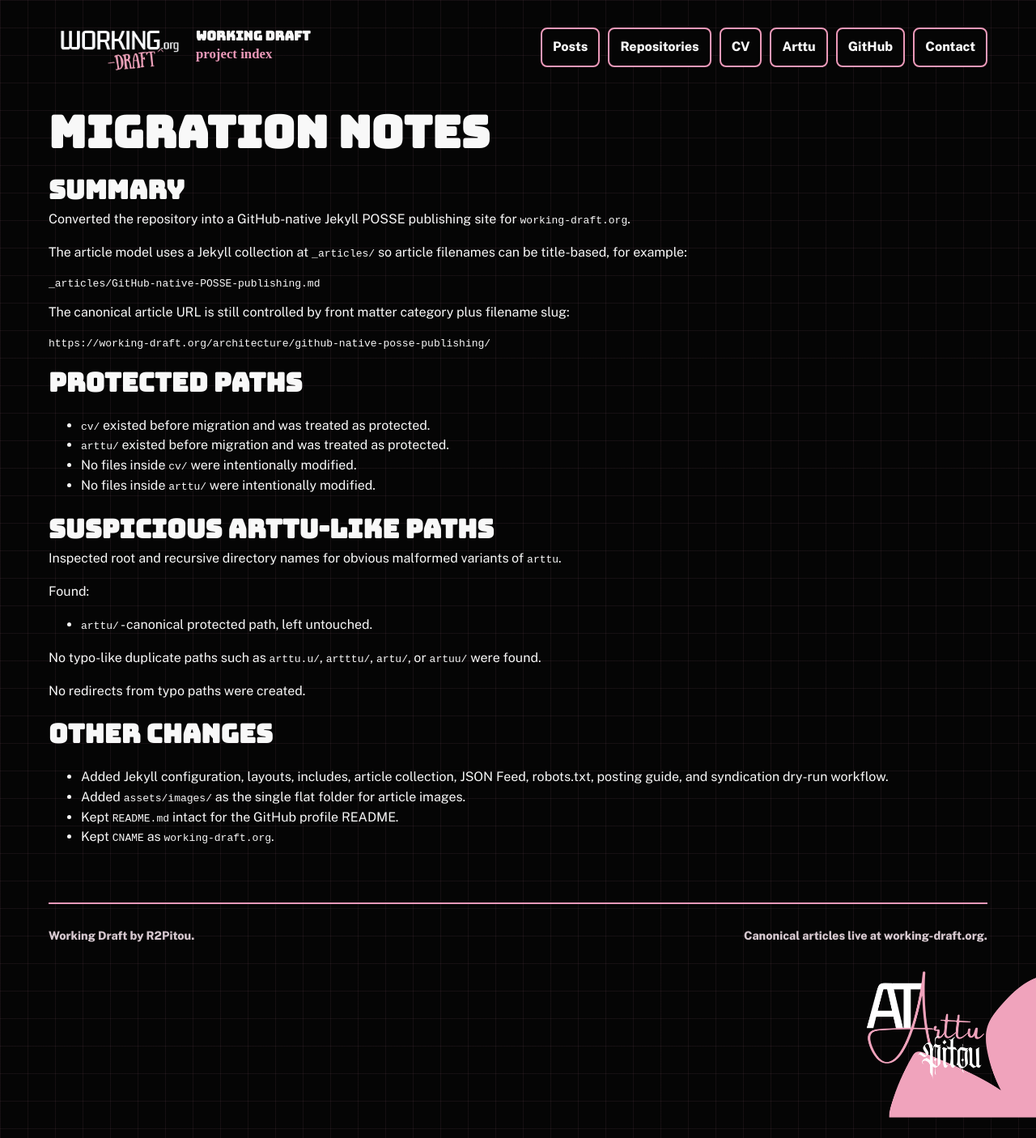
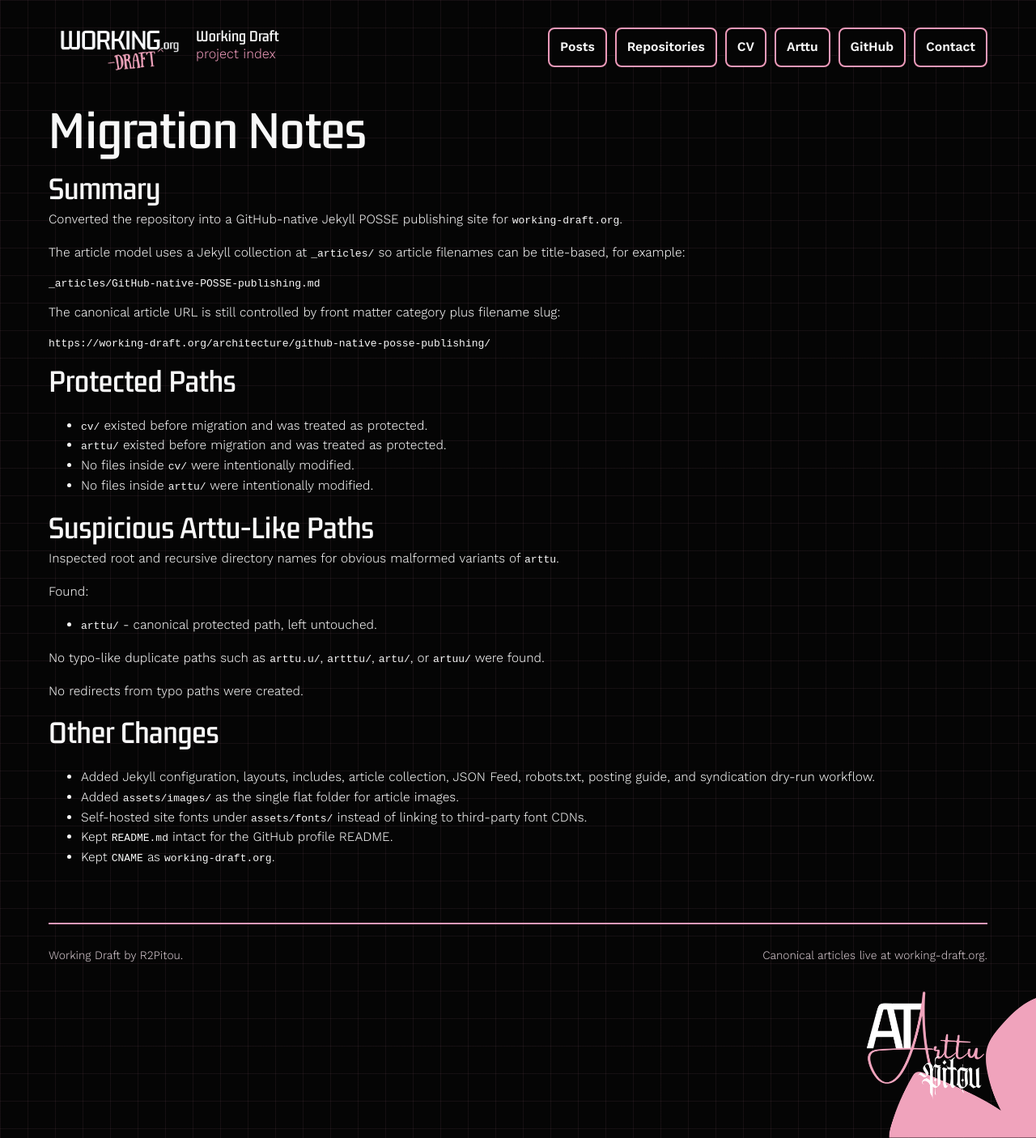
Before and after one commit to R2Pitou/R2Pitou, a Jekyll site: the page built from MIGRATION_NOTES.md, in a window 1280 px wide. Shown: the whole page at 81% size. Built offline with Jekyll 4.4.1, drawn with Linux system fonts in a browser that asks for light colours; some web fonts are replaced; our own code applies the rules of GitHub Pages for plain Markdown files.

Commit message:
Self-host site typography

```diff
--- a/MIGRATION_NOTES.md
+++ b/MIGRATION_NOTES.md
@@ -39,5 +39,6 @@ No redirects from typo paths were created.
 
 - Added Jekyll configuration, layouts, includes, article collection, JSON Feed, robots.txt, posting guide, and syndication dry-run workflow.
 - Added `assets/images/` as the single flat folder for article images.
+- Self-hosted site fonts under `assets/fonts/` instead of linking to third-party font CDNs.
 - Kept `README.md` intact for the GitHub profile README.
 - Kept `CNAME` as `working-draft.org`.
--- a/_includes/head.html
+++ b/_includes/head.html
@@ -4,8 +4,5 @@
 {% seo %}
 <link rel="preconnect" href="https://api.github.com">
 <link rel="preconnect" href="https://github.com">
-<link rel="preconnect" href="https://fonts.googleapis.com">
-<link rel="preconnect" href="https://fonts.gstatic.com" crossorigin>
-<link href="https://fonts.googleapis.com/css2?family=Atma:wght@500;700&family=Bungee&family=Public+Sans:wght@400;650;800&display=swap" rel="stylesheet">
 <link rel="stylesheet" href="{{ '/assets/styles.css' | relative_url }}">
 <script src="{{ '/assets/site.js' | relative_url }}" defer></script>
--- a/assets/styles.css
+++ b/assets/styles.css
@@ -1,3 +1,27 @@
+@font-face {
+  font-family: "Kdam Thmor Pro";
+  src: url("/assets/fonts/kdam-thmor-pro-400.ttf") format("truetype");
+  font-style: normal;
+  font-weight: 400;
+  font-display: swap;
+}
+
+@font-face {
+  font-family: "Kantumruy Pro";
+  src: url("/assets/fonts/kantumruy-pro-variable.ttf") format("truetype");
+  font-style: normal;
+  font-weight: 100 700;
+  font-display: swap;
+}
+
+@font-face {
+  font-family: "Noto Sans Khmer";
+  src: url("/assets/fonts/noto-sans-khmer-variable.ttf") format("truetype");
+  font-style: normal;
+  font-weight: 100 900;
+  font-display: swap;
+}
+
 :root {
   color-scheme: dark;
   --black: #050505;
@@ -30,7 +54,8 @@ body {
     var(--black);
   background-size: 34px 34px, 34px 34px, auto;
   color: var(--white);
-  font-family: "Public Sans", ui-sans-serif, system-ui, -apple-system, BlinkMacSystemFont, "Segoe UI", sans-serif;
+  font-family: "Kantumruy Pro", "Noto Sans Khmer", ui-sans-serif, system-ui, -apple-system, BlinkMacSystemFont, "Segoe UI", sans-serif;
+  font-weight: 300;
   line-height: 1.55;
 }
 
@@ -90,7 +115,8 @@ h1,
 h2,
 .post-card h3,
 .repo-card h3 {
-  font-family: "Bungee", "Arial Black", sans-serif;
+  font-family: "Kdam Thmor Pro", "Noto Sans Khmer", sans-serif;
+  font-weight: 400;
 }
 
 .brand strong {
@@ -100,9 +126,9 @@ h2,
 
 .brand small {
   color: var(--pink);
-  font-family: "Atma", cursive;
+  font-family: "Kantumruy Pro", "Noto Sans Khmer", sans-serif;
   font-size: 1.05rem;
-  font-weight: 700;
+  font-weight: 300;
 }
 
 nav {
@@ -123,7 +149,7 @@ nav a,
   background: var(--black);
   color: var(--white);
   text-decoration: none;
-  font-weight: 800;
+  font-weight: 600;
   transition: background 160ms ease, color 160ms ease;
 }
 
@@ -162,9 +188,9 @@ main {
   padding: 7px 10px;
   background: var(--black);
   color: var(--pink);
-  font-family: "Atma", cursive;
+  font-family: "Kantumruy Pro", "Noto Sans Khmer", sans-serif;
   font-size: 1.08rem;
-  font-weight: 700;
+  font-weight: 600;
 }
 
 h1,
@@ -192,12 +218,12 @@ h1 {
   background: rgba(0, 0, 0, 0.66);
   color: var(--muted);
   font-size: 1.08rem;
-  font-weight: 650;
+  font-weight: 300;
 }
 
 .byline {
   color: var(--pink);
-  font-weight: 800;
+  font-weight: 600;
 }
 
 .hero-actions {
@@ -303,7 +329,7 @@ h2 {
   background: var(--black);
   color: var(--pink);
   font-size: 0.8rem;
-  font-weight: 800;
+  font-weight: 600;
 }
 
 .text-link {
@@ -346,9 +372,9 @@ h2 {
   padding: 4px 8px;
   background: var(--pink);
   color: var(--black);
-  font-family: "Atma", cursive;
+  font-family: "Kantumruy Pro", "Noto Sans Khmer", sans-serif;
   font-size: 0.9rem;
-  font-weight: 700;
+  font-weight: 600;
 }
 
 .empty {
@@ -359,7 +385,7 @@ h2 {
   background: rgba(0, 0, 0, 0.76);
   color: var(--muted);
   text-align: center;
-  font-weight: 800;
+  font-weight: 600;
 }
 
 .architecture-copy,
@@ -379,7 +405,7 @@ h2 {
 
 .post-meta {
   color: var(--pink);
-  font-weight: 800;
+  font-weight: 600;
 }
 
 .post-content h2,
@@ -390,7 +416,7 @@ h2 {
 
 .post-content a {
   color: var(--pink);
-  font-weight: 800;
+  font-weight: 600;
 }
 
 .site-footer {
@@ -400,7 +426,7 @@ h2 {
   padding: 28px 0 24px;
   border-top: 2px solid var(--pink);
   font-size: 0.9rem;
-  font-weight: 800;
+  font-weight: 300;
 }
 
 .page-signoff {
```
Also changed, not shown: assets/fonts/kantumruy-pro-variable.ttf (added), assets/fonts/noto-sans-khmer-variable.ttf (added).
